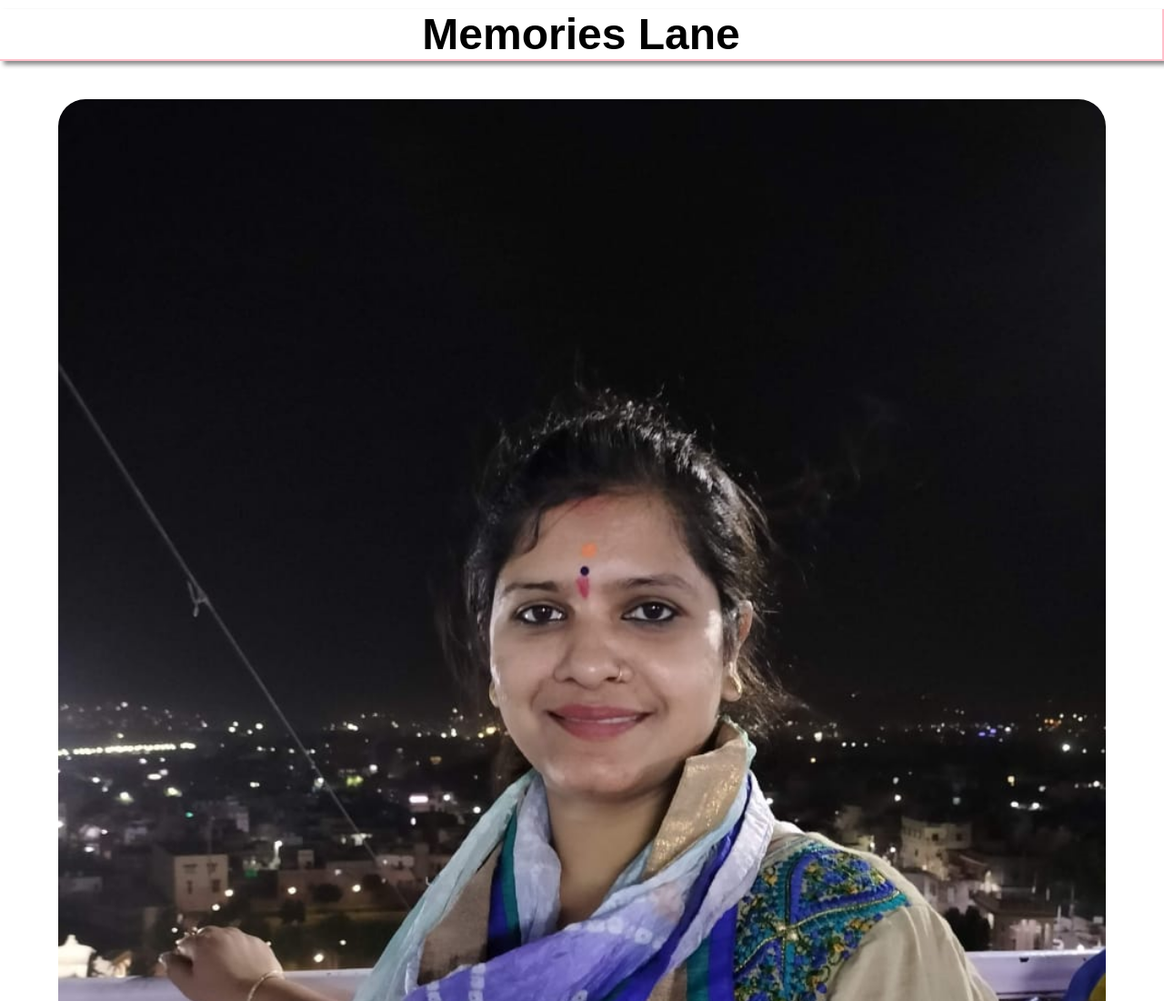
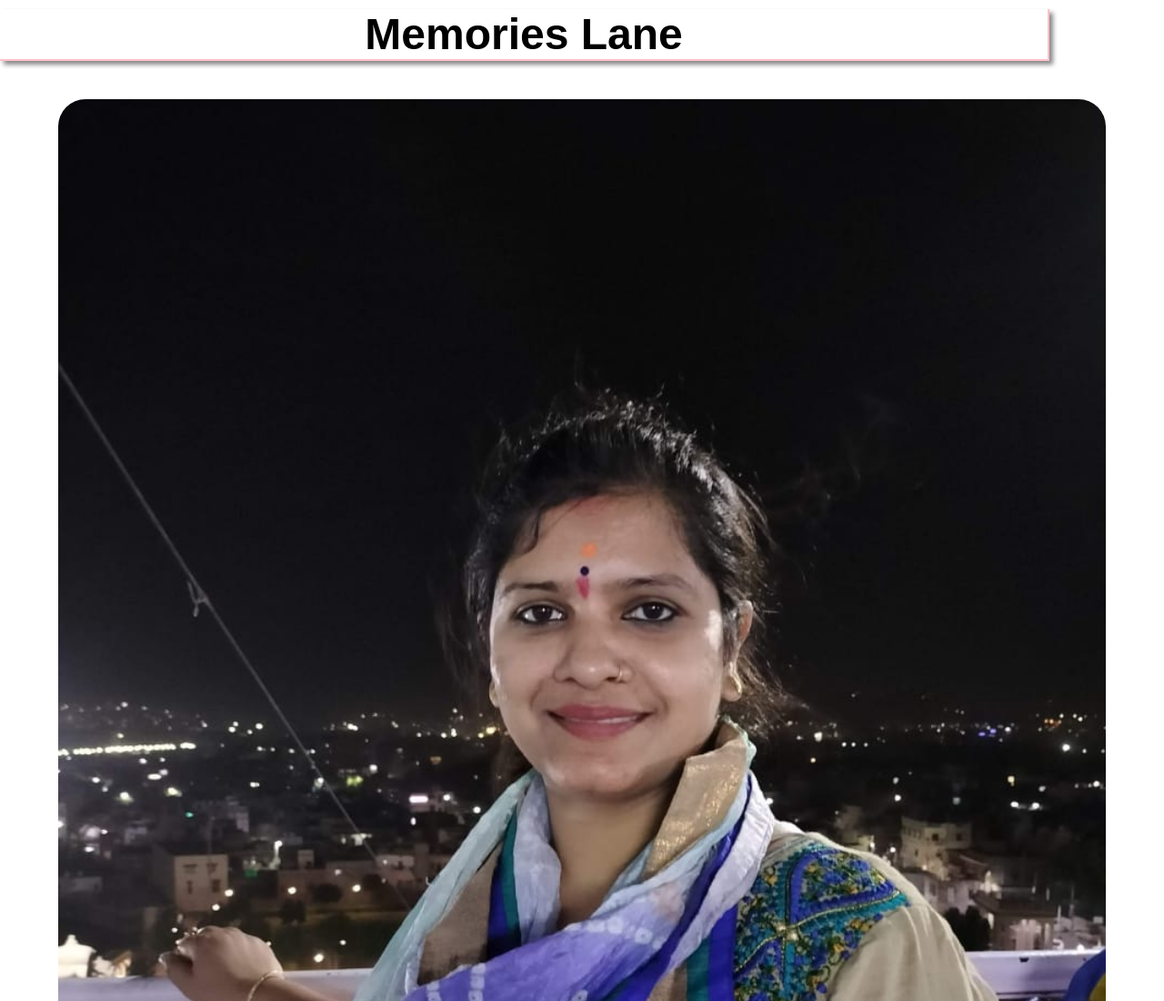
Before and after one commit to iamrahul-1/birthday, a plain HTML site: page memories.html in a window 1280 px wide. Shown: the top 1100 px of the page at 91% size. Drawn offline with Linux system fonts and the light colour scheme.

Commit message:
Update style2.css

```diff
--- a/style2.css
+++ b/style2.css
@@ -4,7 +4,7 @@ body {
 h1 {
 	font-family: fantasy;
 	font-size: 3rem;
-	width: 90%px;
+	width: 90%;
 	border-bottom: 2px solid pink;
 	border-right: 2px solid pink;
 	box-shadow: 4px 4px 5px #888888;
```
